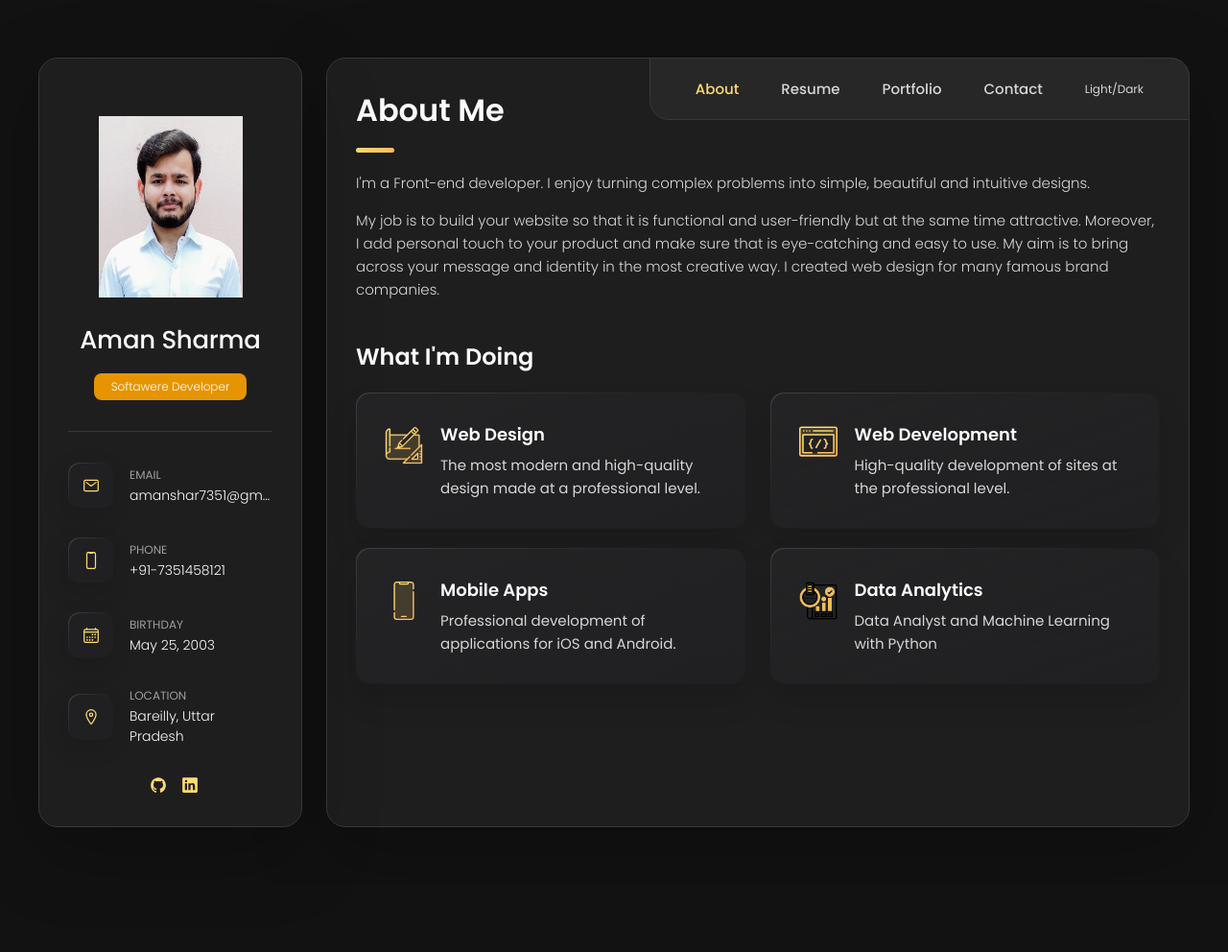
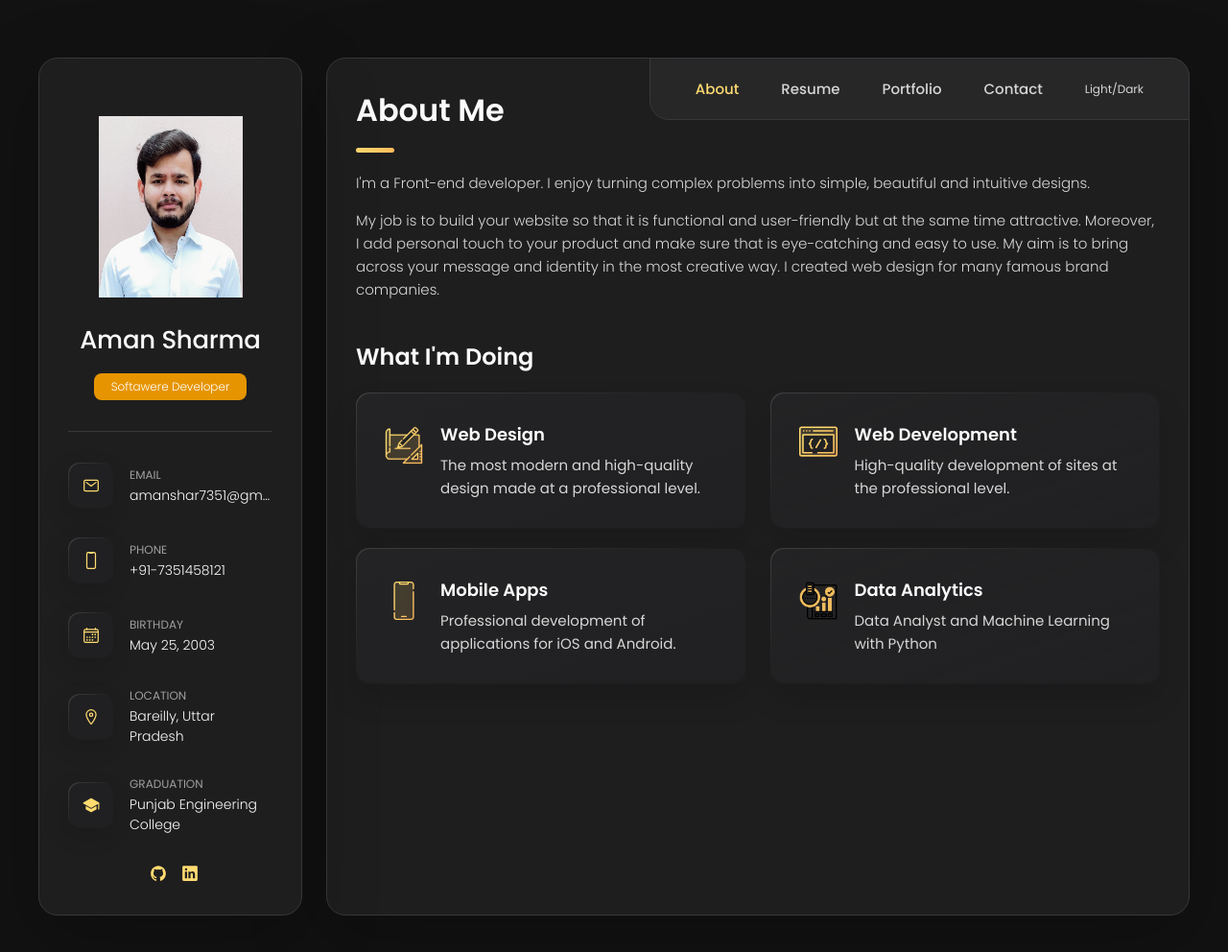
Before and after one commit to amansharma4316/Personal-Portfolio, a plain HTML site: page index.html in a window 1280 px wide. Shown: the whole page at 96% size. Before the commit the page ends 922 px from the top, so only its background shows below. Drawn offline with nearby package versions, Linux system fonts and the light colour scheme.

Commit message:
added graduation

```diff
--- a/index.html
+++ b/index.html
@@ -120,6 +120,20 @@
                             <p class="contact-title">Location</p>
 
                             <address>Bareilly, Uttar Pradesh</address>
+                        </div>
+
+                    </li>
+
+                    <li class="contact-item">
+
+                        <div class="icon-box">
+                            <ion-icon name="school"></ion-icon>
+                        </div>
+
+                        <div class="contact-info">
+                            <p class="contact-title">Graduation</p>
+
+                            <address>Punjab Engineering College</address>
                         </div>
 
                     </li>
@@ -622,6 +636,7 @@
                                 <h3 class="project-title">Travel Yaari</h3>
 
                                 <p class="project-category">Web development</p>
+                                <!-- <a class="project-title" href="https://github.com/amansharma4316">Source Code</a> -->
 
                             </a>
                         </li>
```
